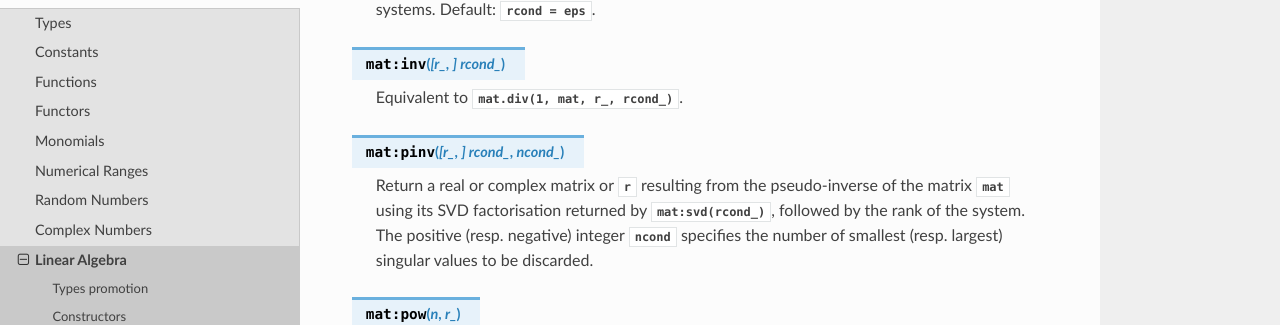
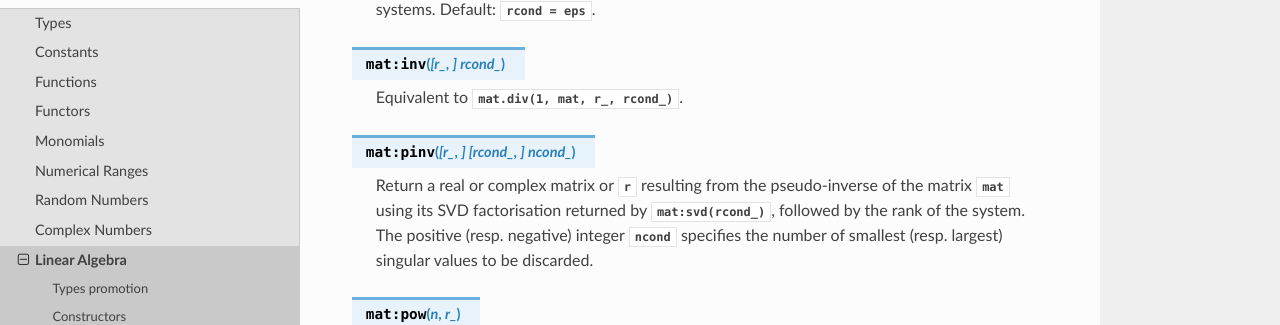
Before and after one commit to MethodicalAcceleratorDesign/MAD-NG.docs, a Sphinx documentation site: the page built from refman/source/mad_mod_linalg.rst, in a window 1280 px wide and 900 px high, scrolled down 20278 px. Shown: the part 115-440 px from the top of the window. Built offline with Sphinx 7.4.7 and the Read the Docs theme 2.0.0, drawn with Linux system fonts in a browser that asks for light colours.

```diff
--- a/refman/source/mad_mod_linalg.rst
+++ b/refman/source/mad_mod_linalg.rst
@@ -712,7 +712,7 @@
 
    Equivalent to :expr:`mat.div(1, mat, r_, rcond_)`.
 
-.. function:: mat:pinv ([r_,] rcond_, ncond_)
+.. function:: mat:pinv ([r_,] [rcond_,] ncond_)
 
    Return a real or complex matrix or :var:`r` resulting from the pseudo-inverse of the matrix :var:`mat` using its SVD factorisation returned by :expr:`mat:svd(rcond_)`, followed by the rank of the system. The positive (resp. negative) integer :var:`ncond` specifies the number of smallest (resp. largest) singular values to be discarded.
 
```
